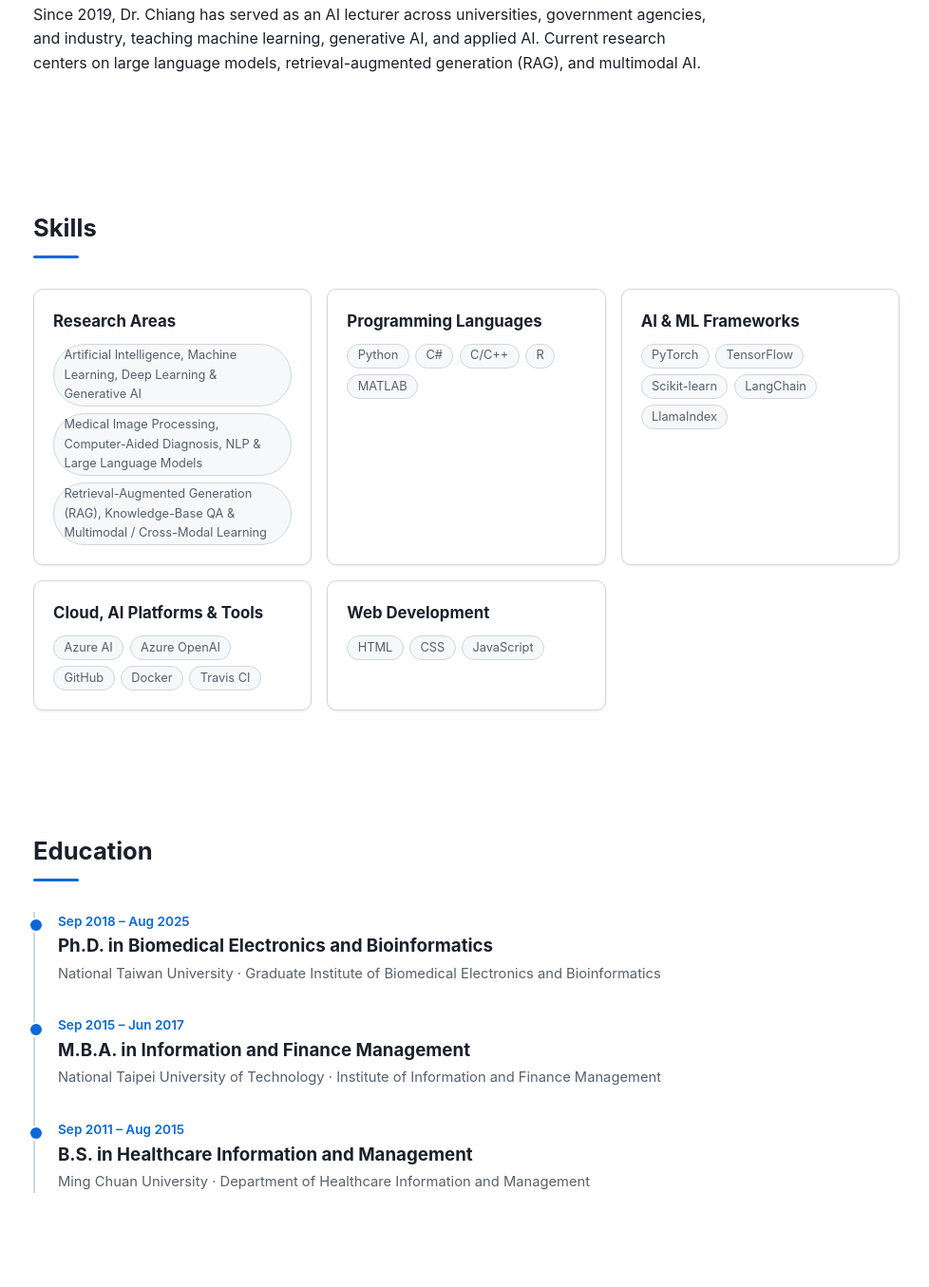
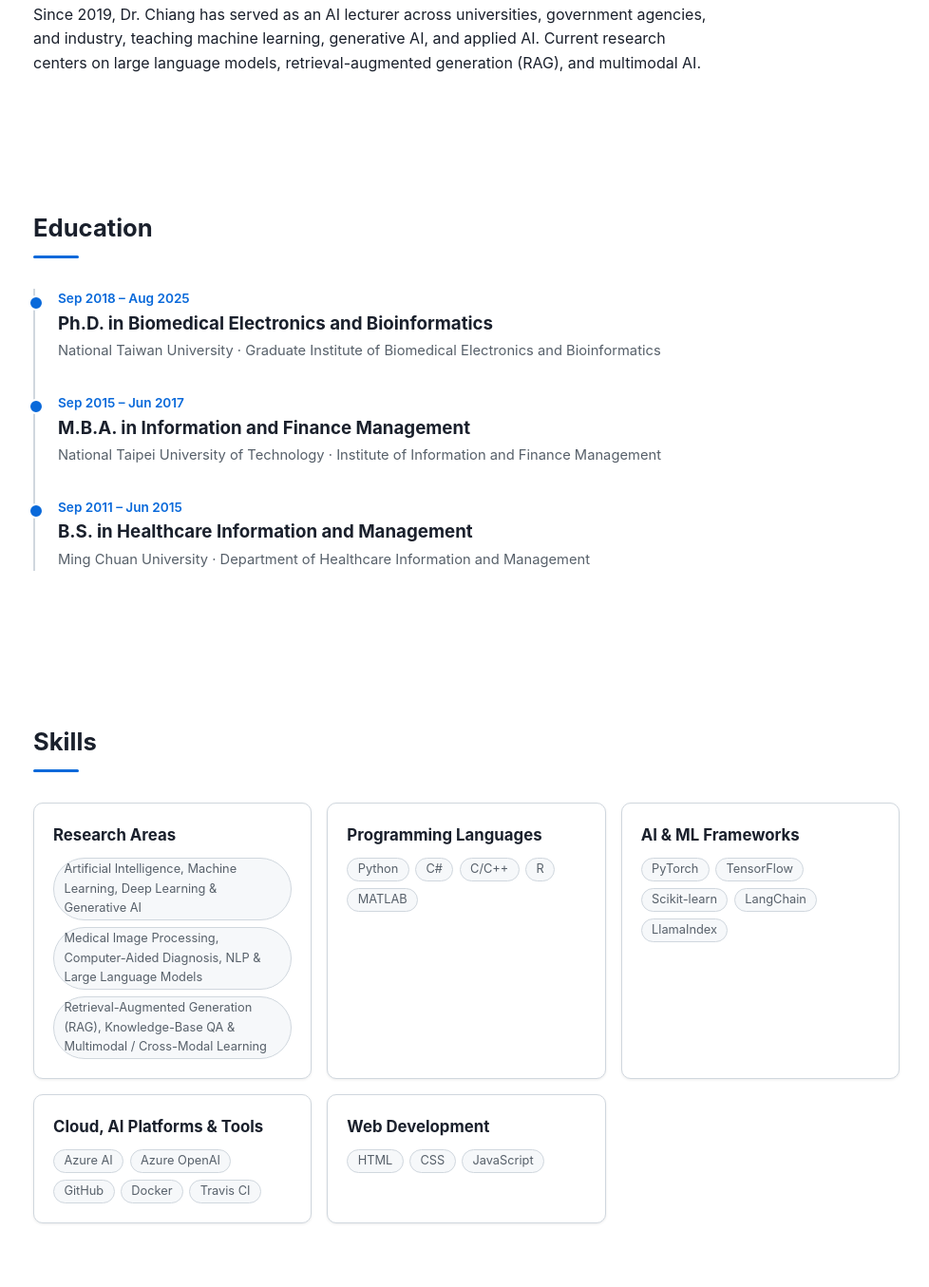
Before and after one commit to ShangYuChiang/ShangYuChiang.github.io, a plain HTML site: page index.html in a window 1280 px wide. Shown: the part 791-2146 px from the top of the page at 95% size, without its empty margins (149-1127 px from the left). Drawn offline with Linux system fonts and the light colour scheme.

Commit message:
Move Education above Skills and fix bachelor graduation month
- Reorder sections so Education follows About directly (nav order and
  render order updated to match)
- Correct bachelor period end from Aug 2015 to Jun 2015

Co-Authored-By: Claude Opus 5 <noreply@anthropic.com>

```diff
--- a/index.html
+++ b/index.html
@@ -33,8 +33,8 @@
   <main>
     <section id="hero"></section>
     <section id="about"></section>
+    <section id="education"></section>
     <section id="skills"></section>
-    <section id="education"></section>
     <section id="experience"></section>
     <section id="teaching"></section>
     <section id="projects"></section>
--- a/js/data.js
+++ b/js/data.js
@@ -1,7 +1,7 @@
 // All site text lives here. Edit this file to update content; never edit index.html for text.
 const SITE_DATA = {
   en: {
-    nav: { about: "About", skills: "Skills", education: "Education", experience: "Experience", teaching: "Teaching",
+    nav: { about: "About", education: "Education", skills: "Skills", experience: "Experience", teaching: "Teaching",
            projects: "Projects", publications: "Publications", awards: "Awards", contact: "Contact" },
     hero: {
       name: "Shang-Yu Chiang",
@@ -53,7 +53,7 @@ const SITE_DATA = {
           degree: "B.S. in Healthcare Information and Management",
           org: "Ming Chuan University",
           dept: "Department of Healthcare Information and Management",
-          period: "Sep 2011 – Aug 2015",
+          period: "Sep 2011 – Jun 2015",
           thesis: ""
         }
       ]
@@ -228,7 +228,7 @@ const SITE_DATA = {
     footer: "© 2026 Shang-Yu Chiang · Built with plain HTML/CSS/JS"
   },
   zh: {
-    nav: { about: "關於我", skills: "技能", education: "學歷", experience: "經歷", teaching: "教學",
+    nav: { about: "關於我", education: "學歷", skills: "技能", experience: "經歷", teaching: "教學",
            projects: "專案", publications: "著作", awards: "獲獎", contact: "聯絡" },
     hero: {
       name: "江尚瑀",
@@ -280,7 +280,7 @@ const SITE_DATA = {
           degree: "學士",
           org: "銘傳大學",
           dept: "醫療資訊與管理學系",
-          period: "2011年9月 – 2015年8月",
+          period: "2011年9月 – 2015年6月",
           thesis: ""
         }
       ]
--- a/js/main.js
+++ b/js/main.js
@@ -151,8 +151,8 @@ function renderAll(lang) {
   renderNav(t);
   renderHero(t);
   renderAbout(t);
+  renderEducation(t);
   renderSkills(t);
-  renderEducation(t);
   renderExperience(t);
   renderTeaching(t);
   renderProjects(t);
```
